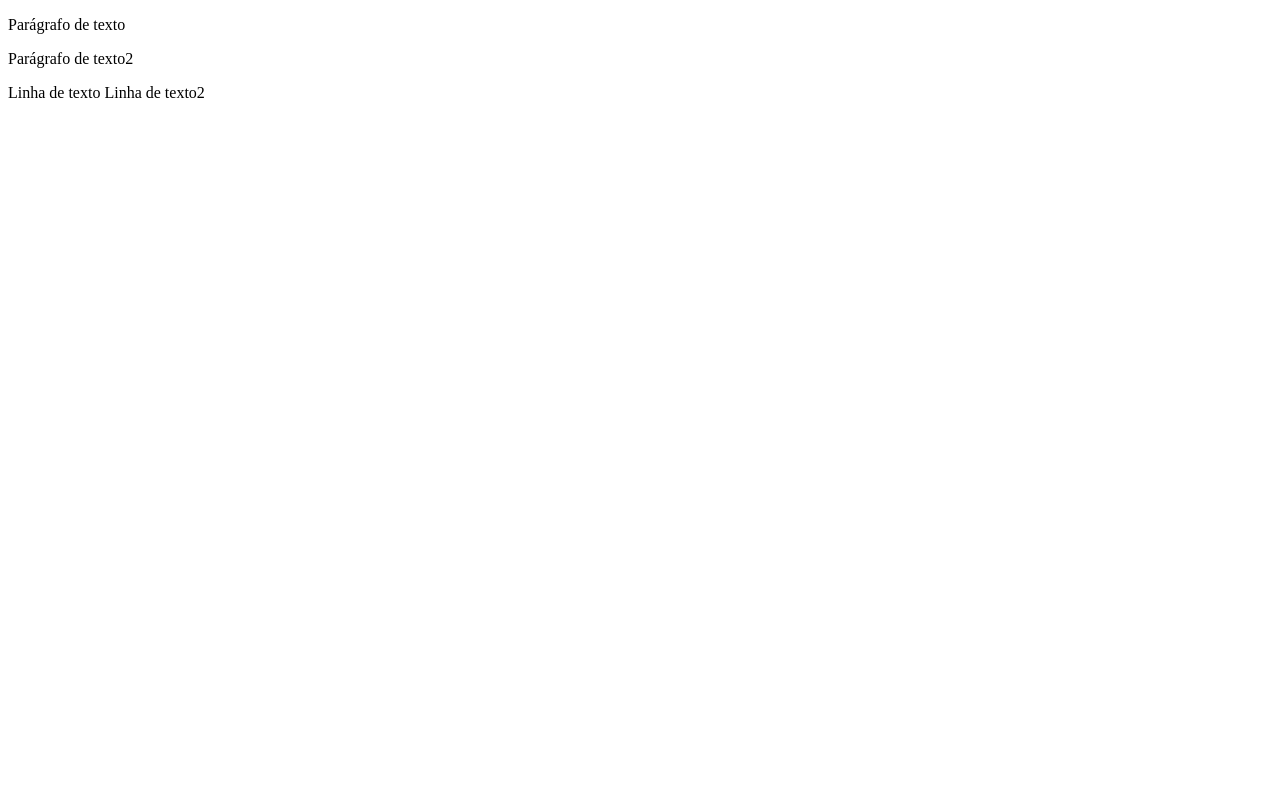
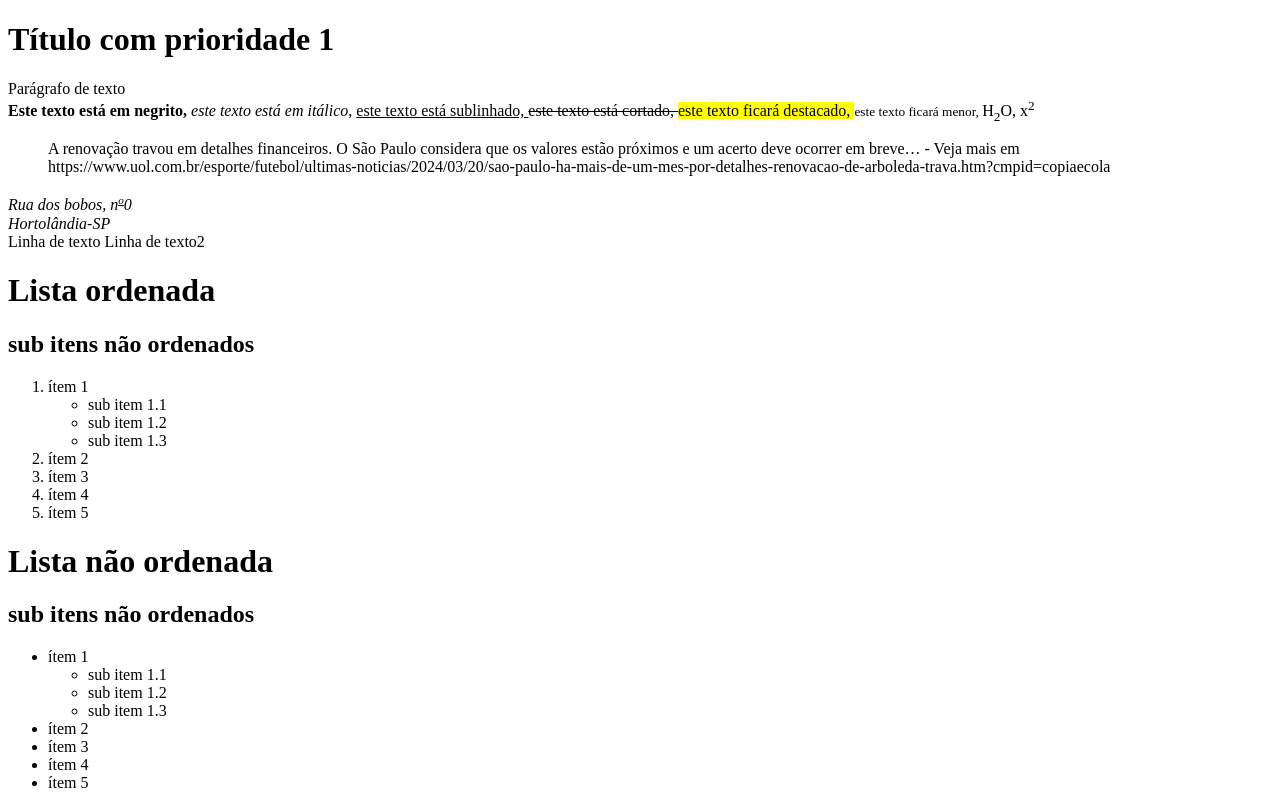
Before and after one commit to ydmartino/JORDEV-HTML5, a plain HTML site: page index.html in a window 1280 px wide. Drawn offline with Linux system fonts and the light colour scheme.

Commit message:
Atualizado código com processos de edição de texto em HTML

```diff
--- a/index.html
+++ b/index.html
@@ -1,12 +1,50 @@
 <!DOCTYPE html> <!-- tag: tudo o que virá abaixo é html-->
 <html>
     <head> <!-- cabeça, apenas para o navegador entender, não aparece na página-->
+        <meta charset="UTF-8" /> <!-- informa o tipo de caracteres que serão exibidos no site, UTF-8 engloba todos os caracteres de todas as linguas até hoje (sempre utilize essa tag)-->
         <title>Meu projeto HTML</title> <!-- Exibido na aba do navegador-->
     </head>
     <body> <!-- tudo o que aparece na página-->
-        <p>Parágrafo de texto</p> <!-- ocupa do começo ao final da tela -- DISPLAY: block -->
-        <p>Parágrafo de texto2</p>
+        <h1>Título com prioridade 1</h1> <!-- DISPLAY: block -->
+        <p>Parágrafo de texto<br /> <!-- quebra a linha, não utilizar vários para pular linhas pois pode dar problema-->
+        <b>Este texto está em negrito, </b><i>este texto está em itálico, </i><ins>este texto está sublinhado, </ins><del>este texto está cortado, </del>
+        <mark>este texto ficará destacado, </mark><small>este texto ficará menor, </small> H<sub>2</sub>O, x<sup>2</sup>
+        </p> <!-- ocupa do começo ao final da tela -- DISPLAY: block -->
+        <p><blockquote cite="https://www.uol.com.br/esporte/futebol/ultimas-noticias/2024/03/20/sao-paulo-ha-mais-de-um-mes-por-detalhes-renovacao-de-arboleda-trava.html"> A renovação travou em detalhes financeiros. O São Paulo considera que os valores estão próximos e um acerto deve ocorrer em breve… - Veja mais em https://www.uol.com.br/esporte/futebol/ultimas-noticias/2024/03/20/sao-paulo-ha-mais-de-um-mes-por-detalhes-renovacao-de-arboleda-trava.htm?cmpid=copiaecola</p></blockquote>
+        <address>
+            Rua dos bobos, n<sup><small><ins>o</ins></small></sup>0<br />
+            Hortolândia-SP<br />
+        </address>
         <span>Linha de texto</span> <!-- ocupa apenas o tamanho do se conteúdo -- DISPLAY: inline -->
         <span>Linha de texto2</span>
+
+        <h1>Lista ordenada</h1>
+        <h2>sub itens não ordenados</h2>
+            <ol>
+                <li>ítem 1</li>
+                <ul>
+                <li>sub item 1.1</li>
+                <li>sub item 1.2</li>
+                <li>sub item 1.3</li>
+                </ul>
+                <li>ítem 2</li>
+                <li>ítem 3</li>
+                <li>ítem 4</li>
+                <li>ítem 5</li>
+            </ol>
+        <h1>Lista não ordenada</h1>
+        <h2>sub itens não ordenados</h2>
+            <ul>
+                <li>ítem 1</li>
+                <ul>
+                <li>sub item 1.1</li>
+                <li>sub item 1.2</li>
+                <li>sub item 1.3</li>
+                </ul>
+                <li>ítem 2</li>
+                <li>ítem 3</li>
+                <li>ítem 4</li>
+                <li>ítem 5</li>
+            </ul>
     </body>
 </html>
```
